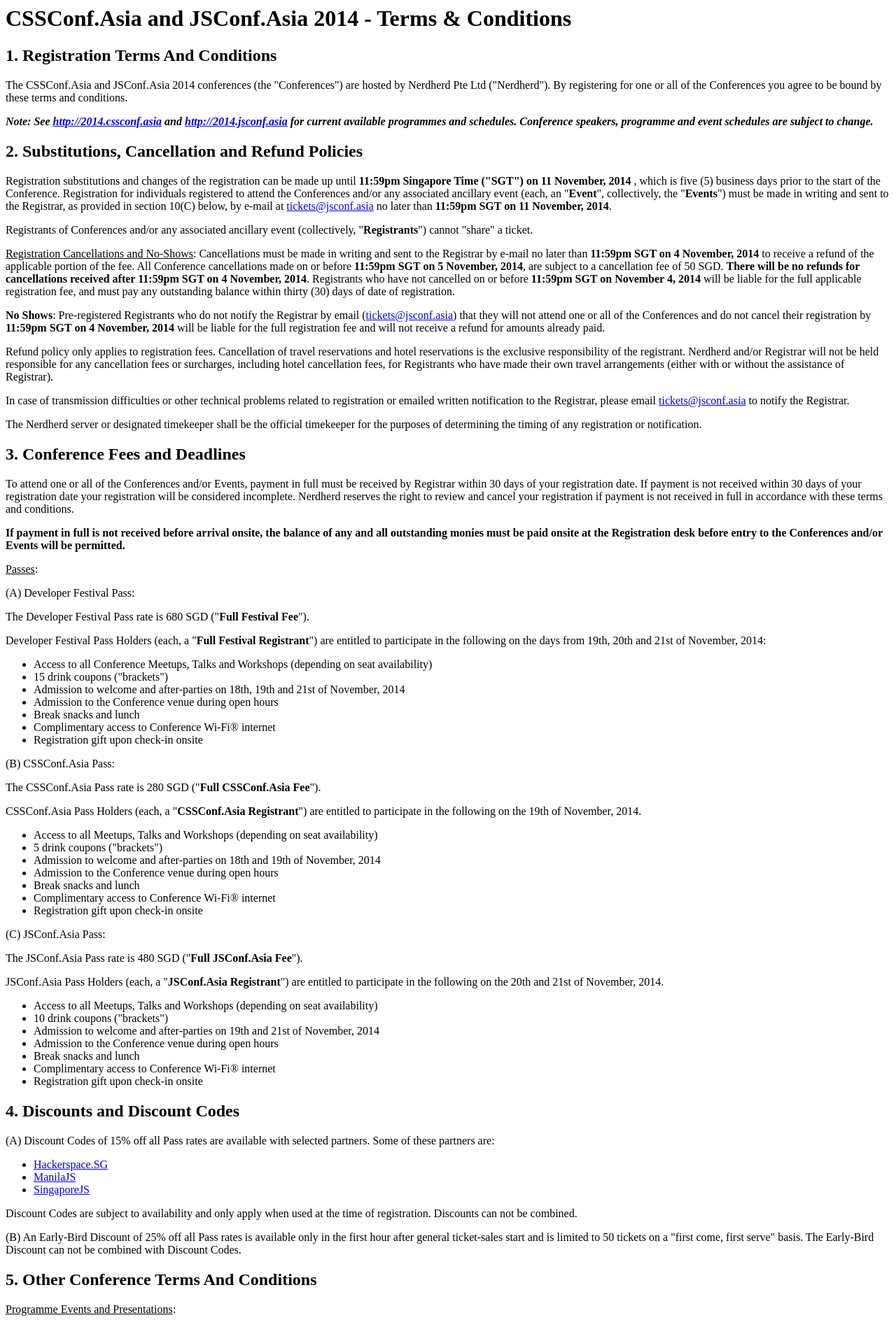
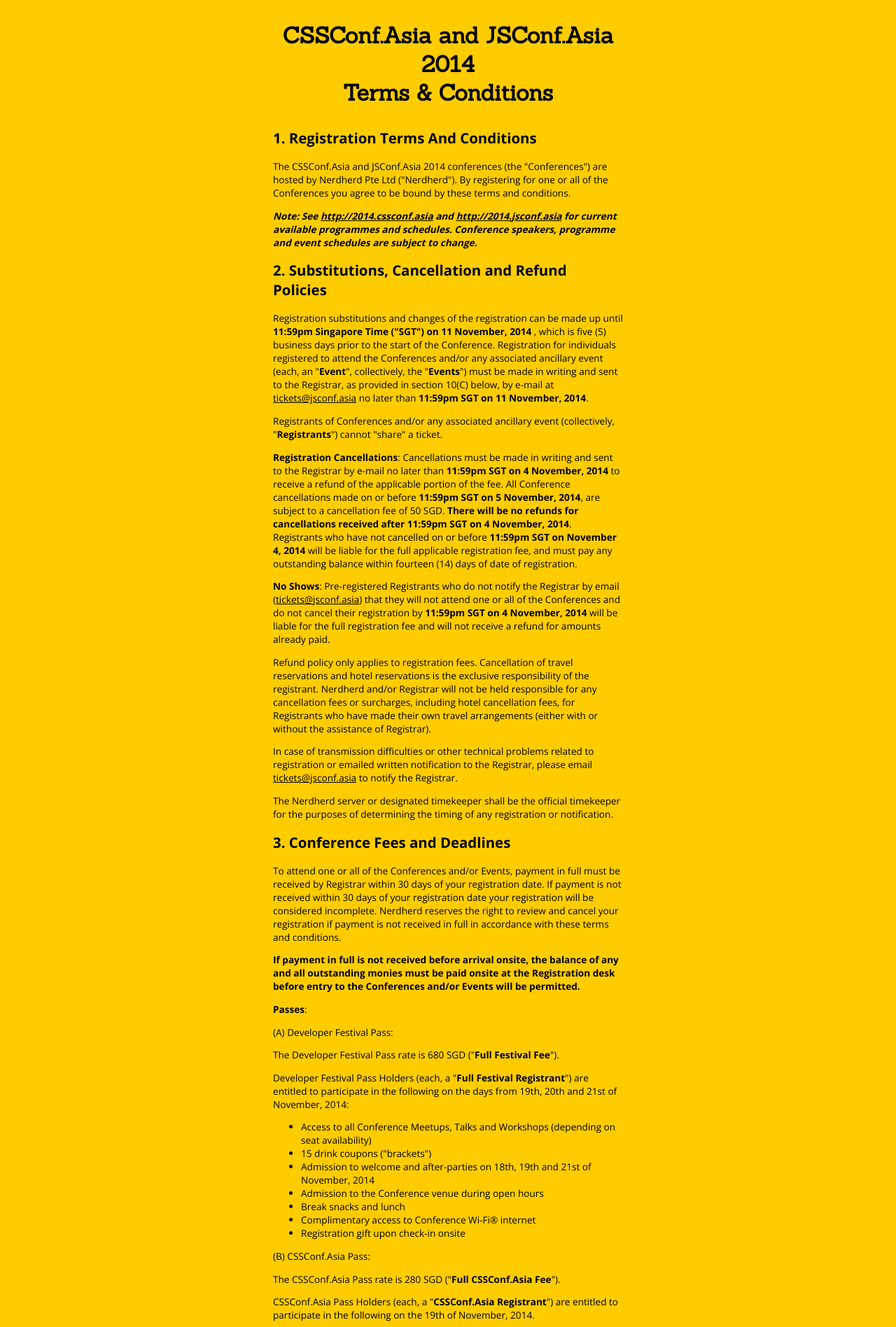
Before and after one commit to serrynaimo/2014.cssconf.asia, a PHP site: page /terms.html in a window 1280 px wide. Shown: the top 1897 px of the page at 70% size. Run offline with PHP 8.4, Linux system fonts and the light colour scheme.

Commit message:
Added basic terms styling

```diff
--- a/css/app.css
+++ b/css/app.css
@@ -251,6 +251,8 @@ footer a {
 footer a:hover {
 	color: #fff;
 }
+footer .terms {
+}
 
 
 @-moz-keyframes loading {
--- /dev/null
+++ b/css/terms.css
@@ -0,0 +1,34 @@
+html,
+body {
+  margin: 0px;
+  padding: 0px;
+  width: 100%;
+  height: 100%;
+  background: #ffcc00;
+  overflow-x: hidden;
+  font-family: 'Open Sans', Helvetica, sans-serif;
+  font-weight: 300;
+  color: #000;
+}
+
+body > * {
+	width: 500px;
+	margin: 30px auto;
+}
+
+b {
+	font-weight: 700;
+}
+
+h1 {
+	font-family: 'Sanchez';
+	text-align: center;
+}
+
+.content-info {
+	font-size: .85em;
+}
+
+a {
+	color: #000;
+}
--- a/index.php
+++ b/index.html
@@ -63,8 +63,9 @@
 		<p>
 			CSSConf.Asia 2014 Singapore is part of<br/>Asia's most influential web developer festival.<br/><br/>
 			Checkout what we did in the past:<br/><a href="http://2012.jsconf.asia" target="_blank">JSCamp.Asia 2012 in Singapore</a>
-			 | <a href="http://2013.jsconf.asia" target="_blank">JSConf.Asia 2013 in Manila</a><br/><br/>
-			A Nerdherd Pte. Ltd. event<br/><br/>
+			 | <a href="http://2013.jsconf.asia" target="_blank">JSConf.Asia 2013 in Manila</a><br/><br/><br/>
+			A Nerdherd Pte. Ltd. event<br/>
+			<a class="terms" href="terms.html">Terms &amp; Conditions</a><br/><br/>
 		</p>
 	</footer>
 
--- a/terms.html
+++ b/terms.html
@@ -2,10 +2,13 @@
 <html>
 <head>
 	<title>CSSConf.Asia and JSConf.Asia 2014 - Terms &amp; Conditions</title>
+	<link href='http://fonts.googleapis.com/css?family=Open+Sans:300,700|Sanchez' rel='stylesheet' type='text/css'>
+	<link rel="shortcut icon" href="favicon.png" >
+	<link rel="stylesheet" type="text/css" href="css/terms.css" />
 </head>
 <body>
 
-<h1>CSSConf.Asia and JSConf.Asia 2014 - Terms &amp; Conditions</h1>
+<h1>CSSConf.Asia and JSConf.Asia 2014<br/>Terms &amp; Conditions</h1>
     <div class="content-info">
         <h2>
             <span>1.</span> Registration Terms And Conditions</h2>
@@ -35,14 +38,14 @@
             "<b>Registrants</b>") cannot "share" a ticket.
         </p>
         <p>
-        <u>Registration Cancellations and No-Shows</u>: Cancellations must be made in writing and
+        <b>Registration Cancellations</b>: Cancellations must be made in writing and
             sent to the Registrar by e-mail no later than <b>11:59pm SGT on 4 November, 2014</b> to
             receive a refund of the applicable portion of the fee. All Conference cancellations
             made on or before <b>11:59pm SGT on 5 November, 2014</b>, are subject to a cancellation
             fee of 50 SGD. <b>There will be no refunds for cancellations received after 11:59pm
             SGT on 4 November, 2014</b>. Registrants who have not cancelled on or before <b>11:59pm
             SGT on November 4, 2014</b> will be liable for the full applicable registration fee,
-            and must pay any outstanding balance within thirty (30) days of date of registration.
+            and must pay any outstanding balance within fourteen (14) days of date of registration.
         </p>
         <p>
             <b>No Shows</b>: Pre-registered Registrants who do not notify the Registrar by
@@ -79,7 +82,7 @@
                 entry to the Conferences and/or Events will be permitted.</b>
         </p>
         <p>
-            <u>Passes</u>:</p>
+            <b>Passes</b>:</p>
         <p>
             <span>(A)</span> Developer Festival Pass:</p>
         <p>
@@ -150,7 +153,7 @@
         <h2>
             <span>5.</span> Other Conference Terms And Conditions</h2>
         <p>
-            <u>Programme Events and Presentations</u>:</p>
+            <b>Programme Events and Presentations</b>:</p>
         <p>
             <span>(A)</span> Nerdherd reserves the right, in its sole discretion, to make changes
             to the Conference programmes. Every effort will be made to keep presentations and speakers
@@ -172,7 +175,7 @@
             <span>(B)</span> Registrants must have reached the age of majority in their respective
             state, province or territory of residence in order to register for the Conferences.</p>
         <p>
-            <span>(C)</span><b> For registrants who are public officials or employees of a government
+            <span>(C)</span> For registrants who are public officials or employees of a government
                 department, ministry, agency or government-owned enterprise, you agree that your
                 participation in the Conferences is for legitimate business purposes related to the
                 activities of your employer or the government department, ministry, agency or government-owned
@@ -288,7 +291,7 @@
             judicial proceeding arising or relating to this Agreement.
         </p>
         <p>
-        	<i>
+        	<i><br/>
             Wi-Fi is a trademark of the Wi-Fi Alliance. All other brands, product names, company names,
             trademarks, and service marks are the properties of their respective owners.
           </i>
```
